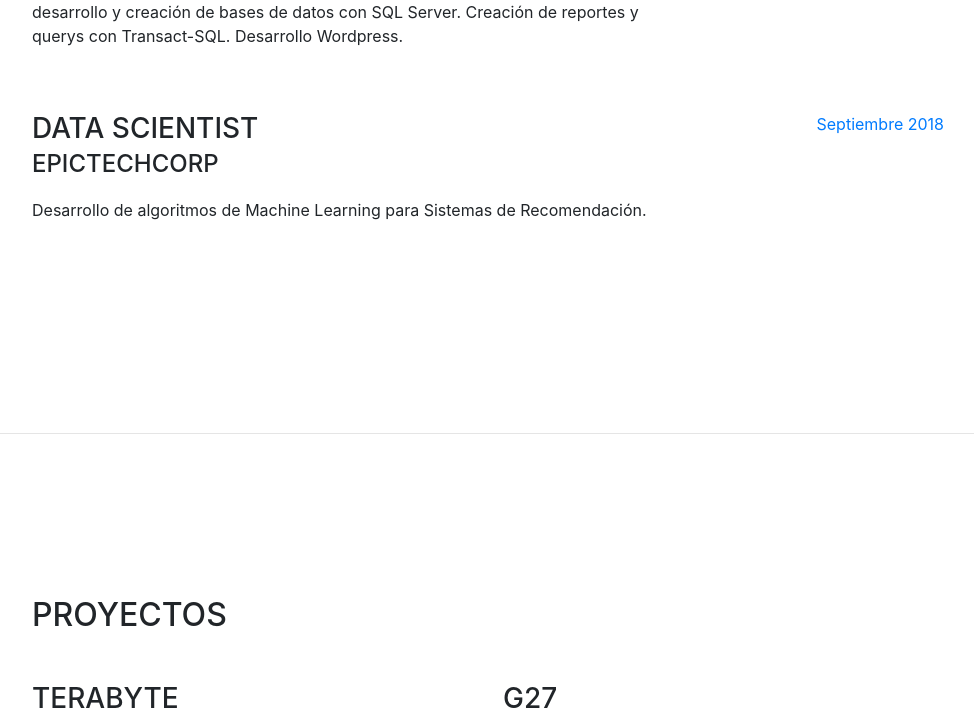
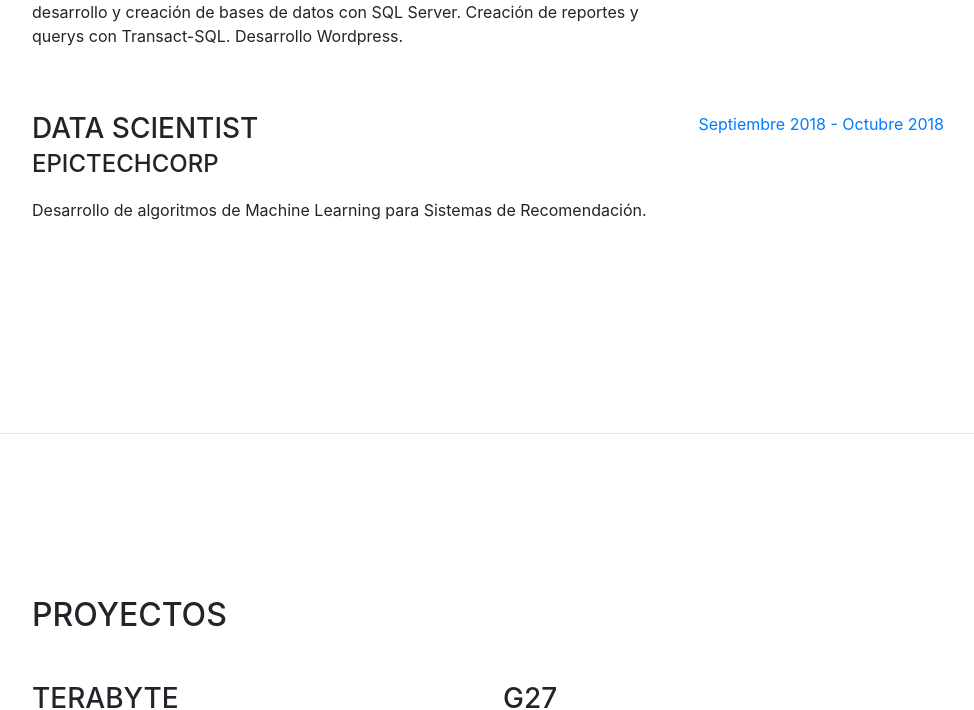
Before and after one commit to gsteiner1992/gsteiner1992.github.io, a website with bundled scripts: page index.html in a window 1280 px wide. Shown: the part 1168-1878 px from the top of the page, without its empty margins (288-1262 px from the left). Built offline with nearby package versions, Linux system fonts and the light colour scheme; a web font is replaced by a local one.

Commit message:
Cambiar fecha Tech

```diff
--- a/index.html
+++ b/index.html
@@ -122,7 +122,7 @@
             </p>
           </div>
           <div class="resume-date text-md-right">
-            <span class="text-primary">Septiembre 2018</span>
+            <span class="text-primary">Septiembre 2018 - Octubre 2018</span>
           </div>
         </div>
       </div>
```
